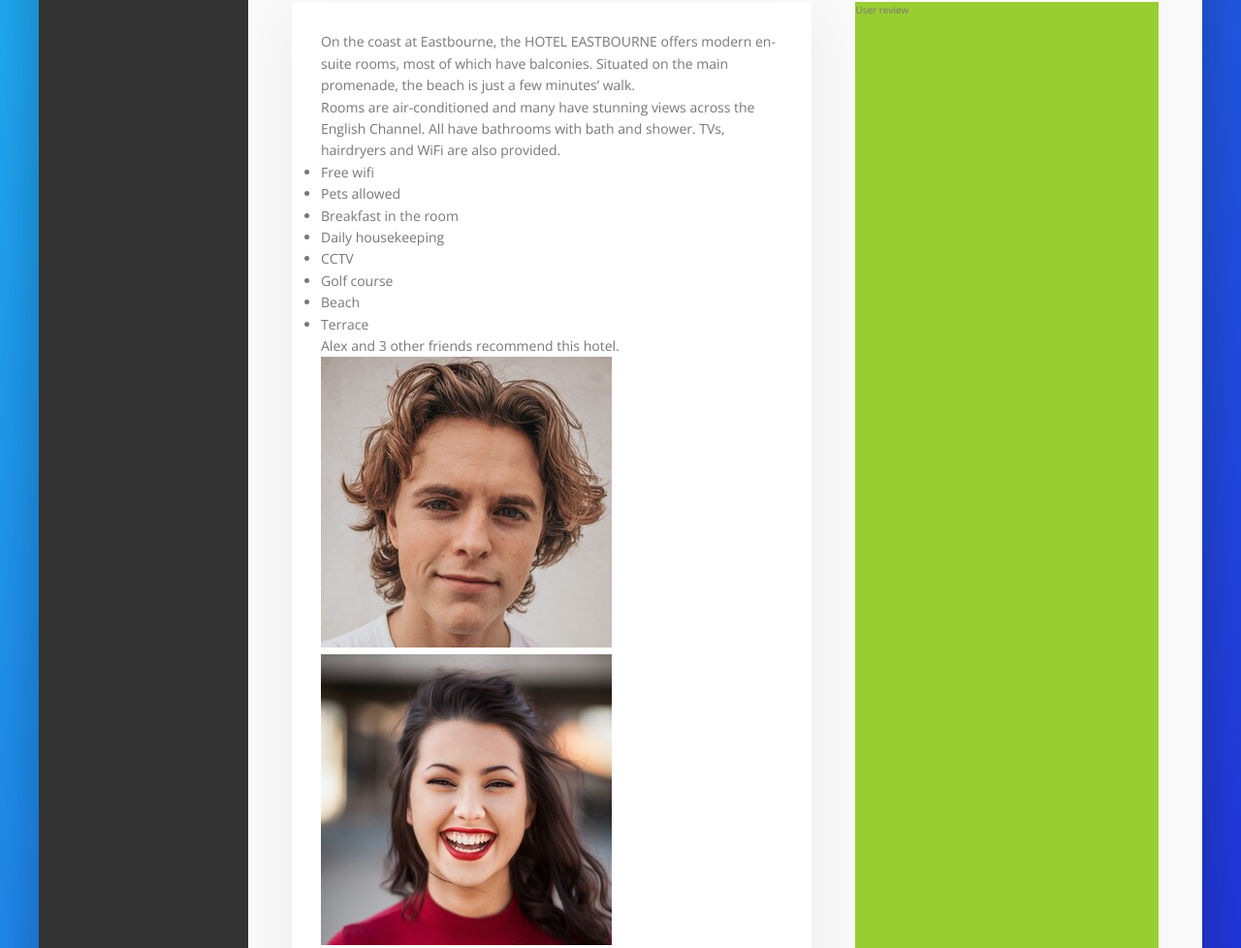
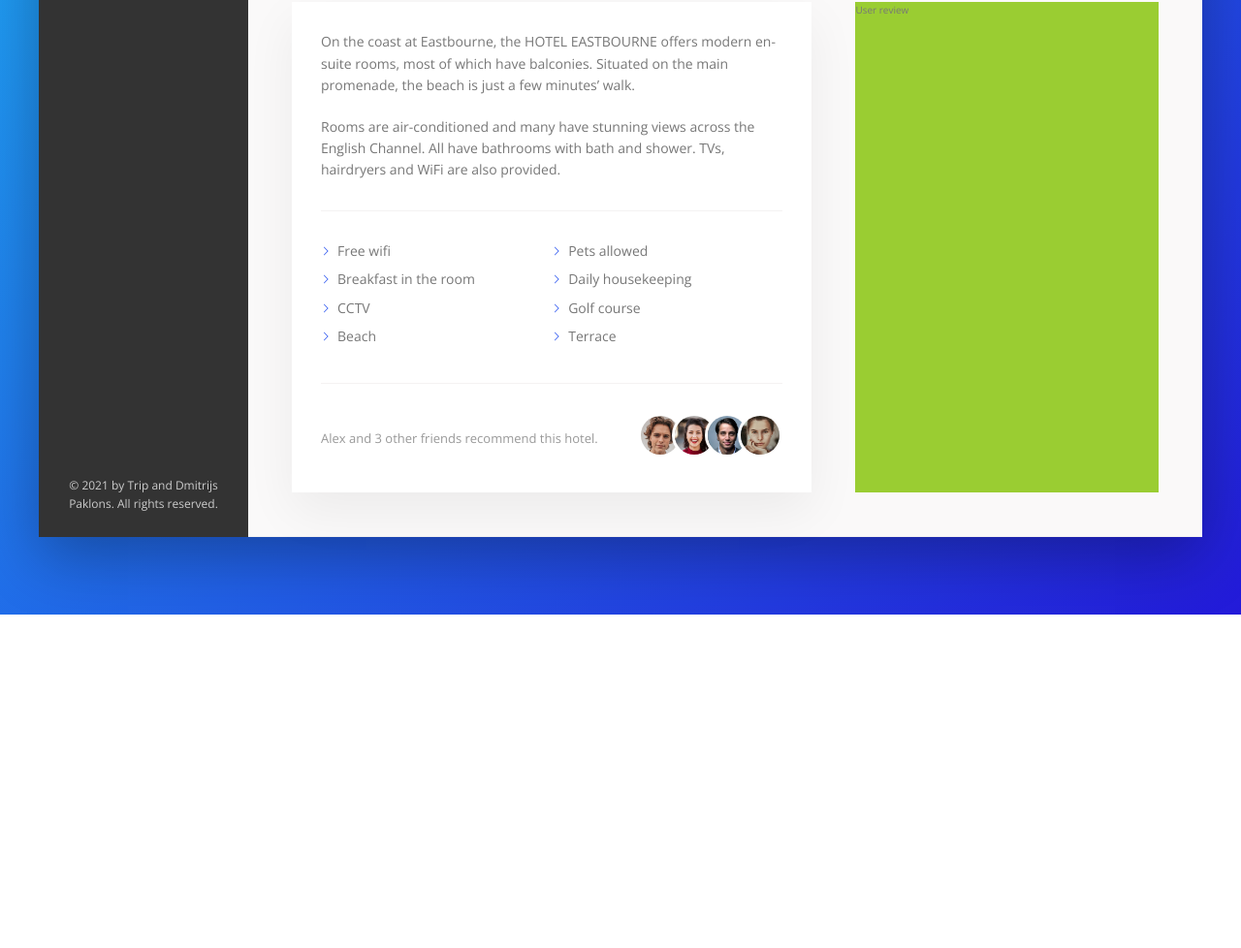
Before and after one commit to dim4ik2911/trip, a website: page index.html in a window 1280 px wide. Shown: the part 568-1546 px from the top of the page at 97% size. After the commit the page ends 1202 px from the top, so only its background shows below. Drawn offline with nearby package versions, Linux system fonts and the light colour scheme.

Commit message:
building the description section part2

```diff
--- a/sass/_components.scss
+++ b/sass/_components.scss
@@ -282,3 +282,69 @@
     box-shadow: none;
   }
 }
+
+//PARAGRAPH
+.paragraph:not(:last-of-type) {
+  margin-bottom: 2rem;
+}
+
+//LIST
+.list {
+  list-style: none;
+  margin: 3rem 0;
+  padding: 3rem 0;
+  border-top: 1px solid var(--color-grey-light-2);
+  border-bottom: 1px solid var(--color-grey-light-2);
+
+  display: flex;
+  flex-wrap: wrap;
+
+  &__item {
+    flex: 0 0 50%;
+    margin-bottom: 0.7rem;
+  }
+
+  &__item::before {
+    content: ""; //so backgroud-image works
+    display: inline-block;
+    height: 1rem;
+    width: 1rem;
+    margin-right: 0.7rem;
+
+    //Older browsers
+    // background-image: url(../img/SVG/chevron-thin-right.svg);
+    // background-size: cover;
+
+    //New browsers - masks
+    background-color: var(--color-primary);
+    -webkit-mask-image: url(../img/SVG/chevron-thin-right.svg);
+    -webkit-mask-size: cover;
+  }
+}
+
+//RECOMMEND
+.recommend {
+  font-size: 1.3rem;
+  color: var(--color-grey-dark-3);
+  display: flex;
+  align-items: center;
+
+  &__count {
+    margin-right: auto; //photos will float on left
+  }
+
+  &__friends {
+  }
+
+  &__photo {
+    box-sizing: content-box;
+    height: 4rem;
+    width: 4rem;
+    border-radius: 50%;
+    border: 3px solid #fff;
+
+    &:not(:last-child) {
+      margin-right: -1.5rem;
+    }
+  }
+}
```
Also changed, not shown: css/style.css.
